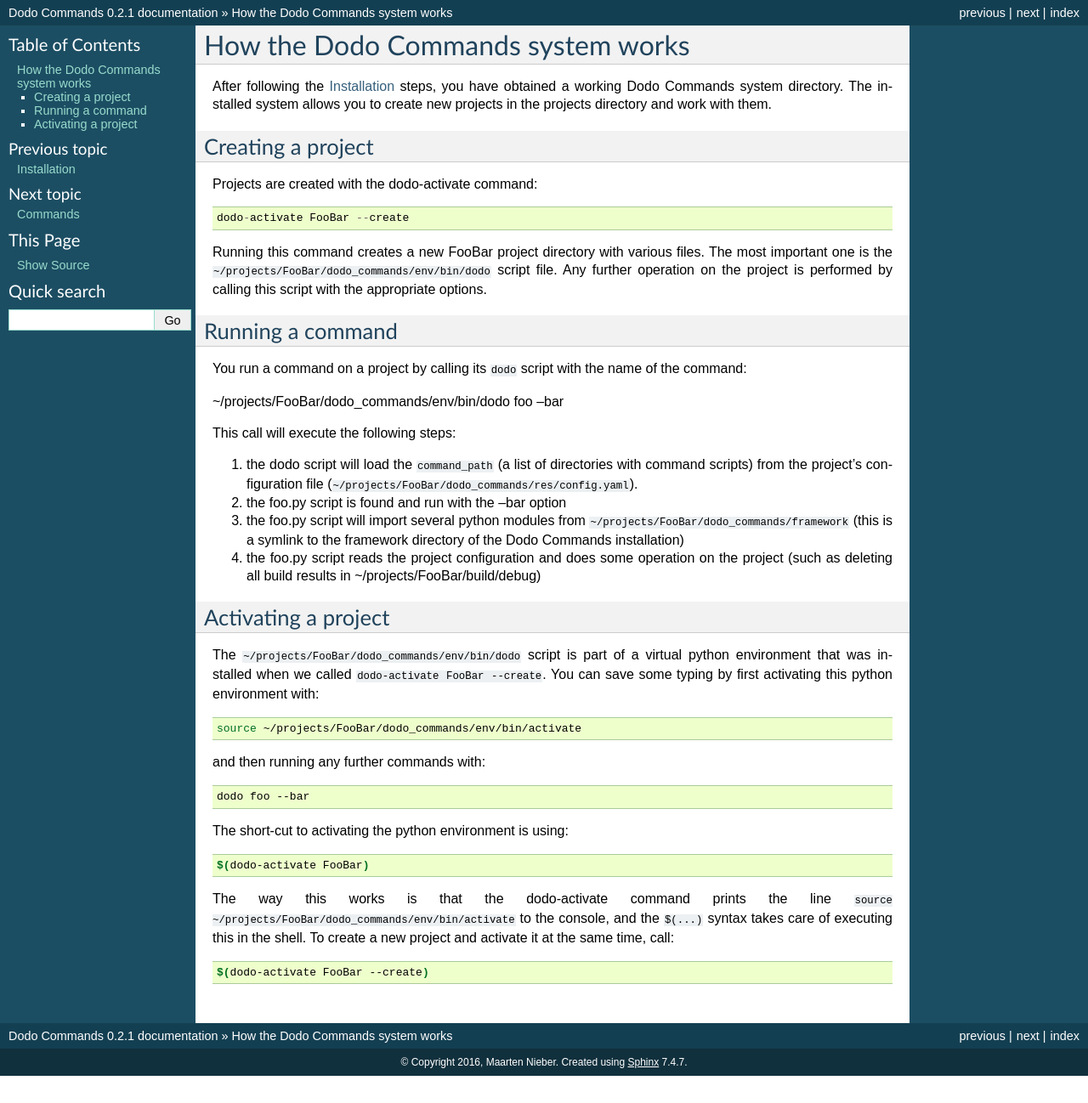
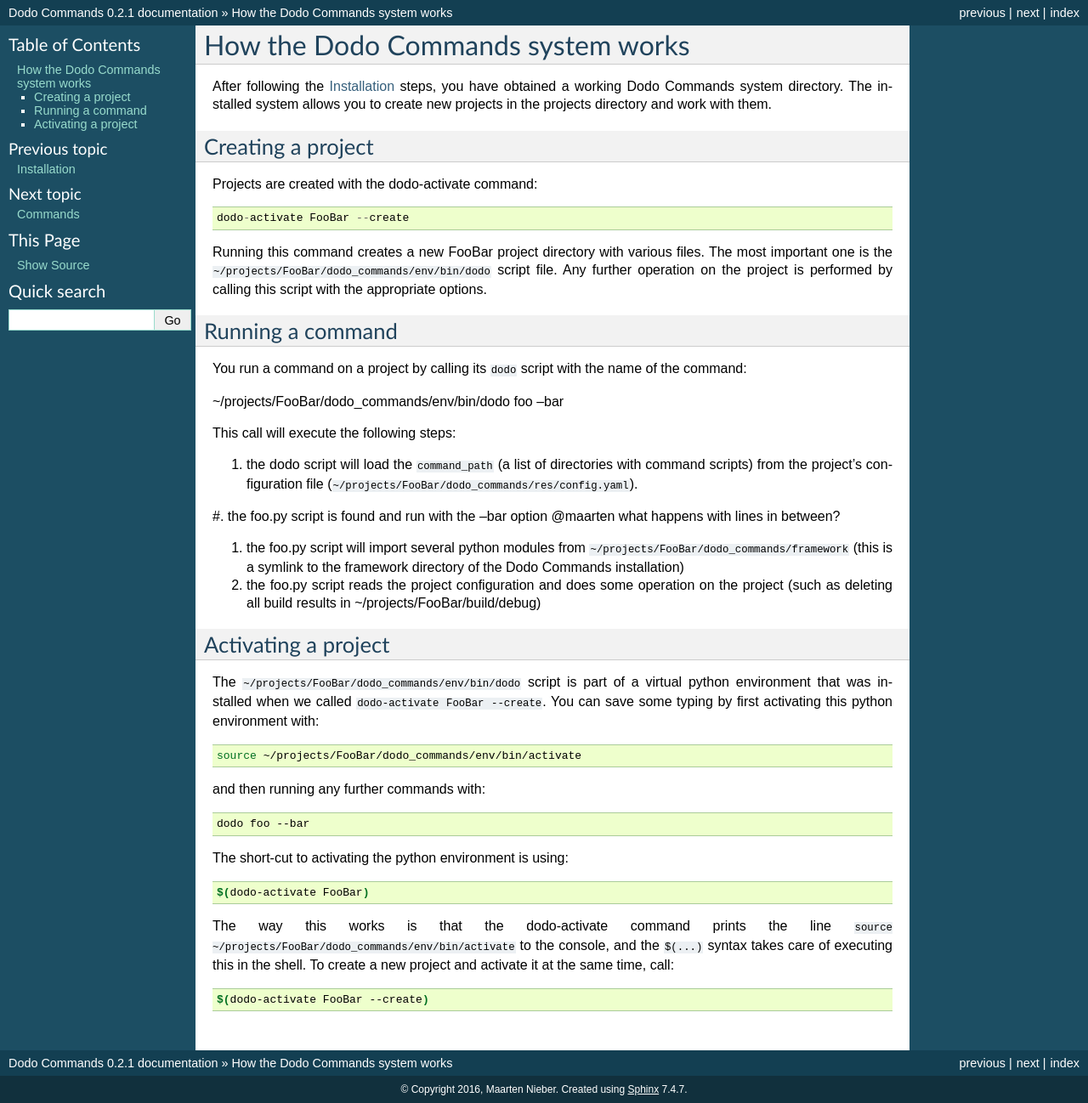
Before and after one commit to mnieber/dodo-commands, a Sphinx documentation site: the page built from doc/how-it-works.rst, in a window 1280 px wide. Shown: the whole page at 85% size. Built offline with Sphinx 7.4.7, drawn with Linux system fonts in a browser that asks for light colours; before the commit the page ends 1266 px from its top, so only the background shows below that.

Commit message:
Update how-it-works.rst

```diff
--- a/doc/how-it-works.rst
+++ b/doc/how-it-works.rst
@@ -27,6 +27,7 @@
 #. the dodo script will load the :code:`command_path` (a list of directories with command scripts) from the project's configuration file (:code:`~/projects/FooBar/dodo_commands/res/config.yaml`).
 
 #. the foo.py script is found and run with the --bar option
+@maarten what happens with lines in between?
 
 #. the foo.py script will import several python modules from :code:`~/projects/FooBar/dodo_commands/framework` (this is a symlink to the framework directory of the Dodo Commands installation)
 
```
